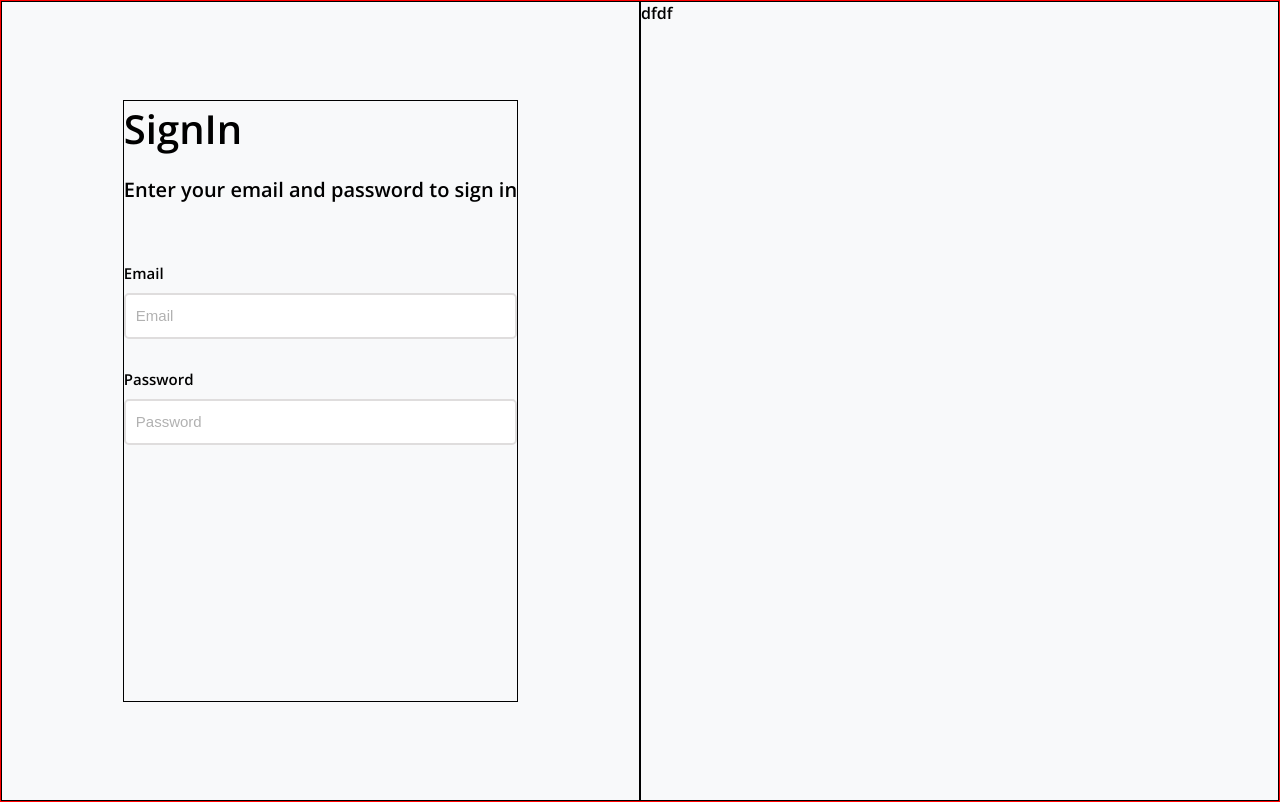
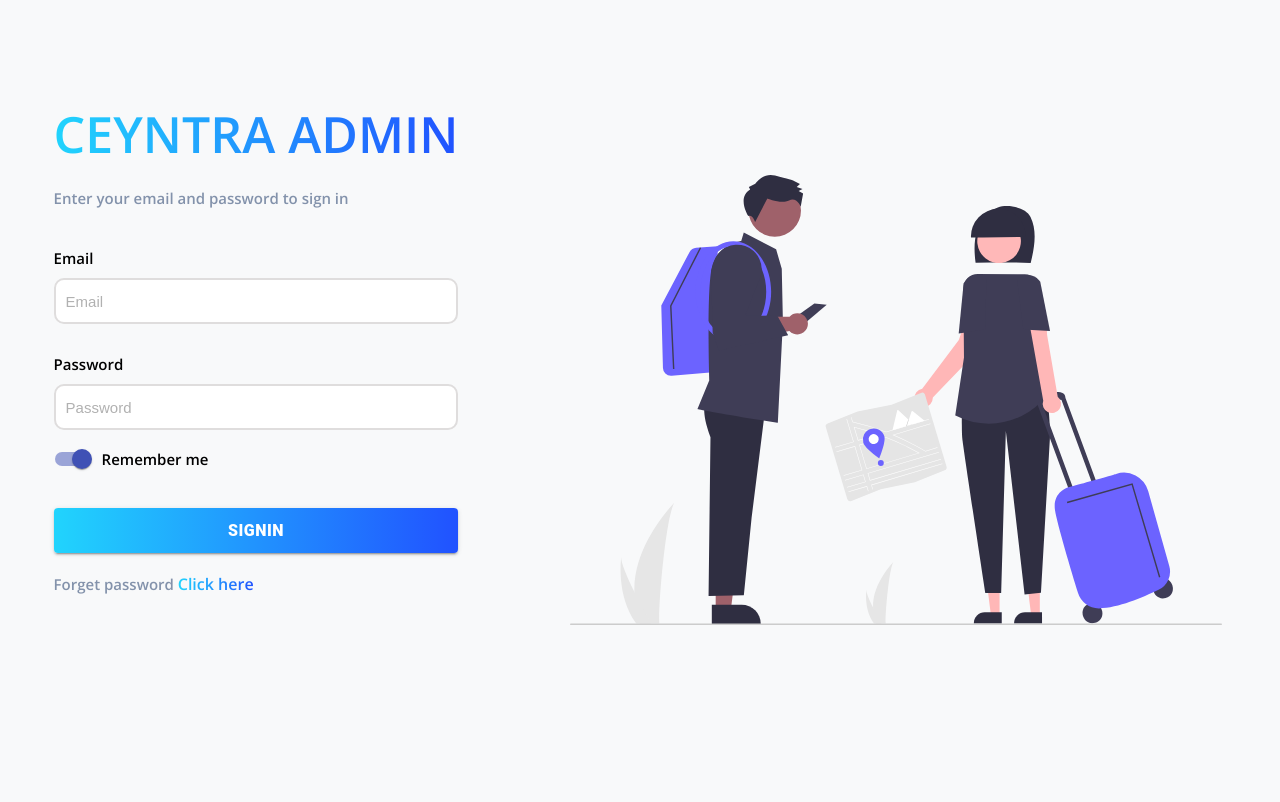
Before and after one commit to Ceyntra/ceyntra-admin-dashboard, a React (Create React App) app: page / in a window 1280 px wide. Built offline with nearby package versions, Linux system fonts and the light colour scheme.

Commit message:
login UI almost done

```diff
--- a/src/App.css
+++ b/src/App.css
@@ -3,110 +3,9 @@
 body {
   margin: 0;
 }
+.page-content {
+  position: relative;
+  left: 270px;
+  top: 70px;
+}
 /* //////////////////////////////////  login page styles /////////////////////////////////// */
-
-.loginPage-container {
-  border: 1px solid red;
-  height: 100vh;
-  display: flex;
-  /* margin: 0; */
-}
-
-.login-left {
-  width: 50%;
-
-  border: 1px solid black;
-  display: flex;
-  justify-content: center;
-  align-items: center;
-}
-
-.login-right {
-  width: 50%;
-  border: 1px solid black;
-}
-
-.login-signIn-container {
-  border: 1px solid black;
-  width: fit-content;
-  height: 600px;
-}
-.login-header {
-  font-size: 40px;
-  margin-bottom: 20px;
-}
-.login-sub-header {
-  font-size: 20px;
-  margin-bottom: 60px;
-}
-
-.login-email-container {
-  margin-bottom: 30px;
-}
-
-.login-email-text {
-  margin-bottom: 10px;
-  font-size: 15px;
-}
-
-.login-email-input-container {
-}
-.login-email-input {
-  border: 2px solid rgb(223, 221, 221);
-  outline: none;
-  height: 40px;
-  width: 96%;
-  border-radius: 5px;
-  padding-left: 10px;
-}
-
-.login-email-input::placeholder {
-  color: rgb(177, 177, 177);
-  opacity: 1; /* Firefox */
-  font-size: 15px;
-}
-
-.login-email-input:-ms-input-placeholder {
-  /* Internet Explorer 10-11 */
-  color: rgb(177, 177, 177);
-}
-
-.login-email-input::-ms-input-placeholder {
-  /* Microsoft Edge */
-  color: rgb(177, 177, 177);
-}
-
-.login-password-container {
-}
-
-.login-password-text {
-  margin-bottom: 10px;
-  font-size: 15px;
-}
-
-.login-password-input::placeholder {
-  color: rgb(177, 177, 177);
-  opacity: 1; /* Firefox */
-  font-size: 15px;
-}
-
-.login-password-input:-ms-input-placeholder {
-  /* Internet Explorer 10-11 */
-  color: rgb(177, 177, 177);
-}
-
-.login-password-input::-ms-input-placeholder {
-  /* Microsoft Edge */
-  color: rgb(177, 177, 177);
-}
-
-.login-password-input-container {
-}
-.login-password-input {
-  border: 2px solid rgb(223, 221, 221);
-  outline: none;
-  height: 40px;
-  width: 96%;
-  border-radius: 5px;
-  padding-left: 10px;
-}
--- a/src/App.js
+++ b/src/App.js
@@ -1,4 +1,4 @@
-import "./App.css";
+import "./css/login.css";
 import React from "react";
 import Login from "./Login";
 import Dashboard from "./pages/Dashboard";
--- a/src/Login.js
+++ b/src/Login.js
@@ -1,33 +1,39 @@
 import React from "react";
-import { createContext } from "react";
-import { useContext } from "react";
-import { useState } from "react";
+import { createContext, useContext, useState } from "react";
 import { useHistory } from "react-router-dom";
 import axios from "./service/axios";
 import { LoginContext } from "./states/LoginContext";
-import {
-  List,
-  ListItem,
-  Divider,
-  ListItemIcon,
-  makeStyles,
-} from "@material-ui/core";
 import "./App.css";
 
-const useStyles = makeStyles({
-  ht: {
-    height: "100%",
-  },
+import FormControlLabel from "@material-ui/core/FormControlLabel";
+import Switch from "@material-ui/core/Switch";
+import Button from "@material-ui/core/Button";
+import loginImage from "./assets/images/login.svg";
+
+// function
+function Login() {
+  const [state, setState] = React.useState({
+    checkedA: true,
+    checkedB: true,
   });
 
-function Login() {
+  const handleChange = (event) => {
+    setState({ ...state, [event.target.name]: event.target.checked });
+  };
+
+  const emailValidator =
+    /^(([^<>()\[\]\\.,;:\s@"]+(\.[^<>()\[\]\\.,;:\s@"]+)*)|(".+"))@((\[[0-9]{1,3}\.[0-9]{1,3}\.[0-9]{1,3}\.[0-9]{1,3}])|(([a-zA-Z\-0-9]+\.)+[a-zA-Z]{2,}))$/;
+  const passwordValidator = /^(?=.*\d)(?=.*[a-z])(?=.*[A-Z])[0-9a-zA-Z]{8,}$/;
+
   const [email, setemail] = useState("");
   const [password, setpassword] = useState("");
   const [loginError, setloginError] = useState(null);
   const history = useHistory();
 
   // login function
-  var login = async () => {
+  var login = async (e) => {
+    e.preventDefault();
+    console.log(emailValidator.test(email));
     await axios
       .post("/login", {
         email: email,
@@ -51,8 +57,6 @@ function Login() {
         }
       });
   };
-
-  const classes = useStyles();
 
   return (
     <div className="loginPage-container">
@@ -93,10 +97,20 @@ function Login() {
 
       <div className="login-left">
         <div className="login-signIn-container">
-          <div className="login-header">SignIn</div>
+          <div className="login-header">CEYNTRA ADMIN</div>
           <div className="login-sub-header">
             Enter your email and password to sign in
           </div>
+
+          {loginError != null ? (
+            <div className="login-error">{loginError}</div>
+          ) : (
+            <div>
+              <h1></h1>
+            </div>
+          )}
+
+          <form onSubmit={login} action="">
             <div className="login-email-container">
               <div className="login-email-text">Email</div>
               <div className="login-email-input-container">
@@ -104,6 +118,9 @@ function Login() {
                   placeholder="Email"
                   className="login-email-input"
                   type="text"
+                  onChange={(e) => {
+                    setemail(e.target.value);
+                  }}
                   name=""
                   id=""
                 />
@@ -116,16 +133,59 @@ function Login() {
                 <input
                   className="login-password-input"
                   type="text"
+                  onChange={(e) => {
+                    setpassword(e.target.value);
+                  }}
                   name=""
                   id=""
                   placeholder="Password"
                 />
               </div>
             </div>
+
+            <div className="login-remember-me-container">
+              <FormControlLabel
+                control={
+                  <Switch
+                    checked={state.checkedB}
+                    onChange={handleChange}
+                    name="checkedB"
+                    color="primary"
+                  />
+                }
+              />
+
+              <div className="login-remember-me-text">Remember me</div>
+            </div>
+
+            <Button
+              type="submit"
+              variant="contained"
+              color="primary"
+              style={{
+                width: "100%",
+                height: 45,
+                background: "linear-gradient(to right, #21D4FD, #2152FF)",
+                marginBottom: 20,
+                fontWeight: 800,
+                fontSize: 16,
+              }}
+            >
+              SignIn
+            </Button>
+          </form>
+
+          <div className="login-forget-password">
+            <span className="login-forget">Forget password </span>{" "}
+            <span className="login-clickHere">Click here</span>
+          </div>
+
           <div className="login-password-container"></div>
         </div>
       </div>
-      <div className="login-right">dfdf</div>
+      <div className="login-right">
+        <img className="login-img" src={loginImage} alt="" srcset="" />
+      </div>
     </div>
   );
 }
--- /dev/null
+++ b/src/css/login.css
@@ -0,0 +1,140 @@
+.loginPage-container {
+  /* border: 1px solid red; */
+  height: 100vh;
+  display: flex;
+  /* margin: 0; */
+}
+
+.login-left {
+  width: 40%;
+
+  /* border: 1px solid black; */
+  display: flex;
+  justify-content: center;
+  align-items: center;
+}
+
+.login-right {
+  width: 60%;
+  /* border: 1px solid black; */
+  display: flex;
+  justify-content: center;
+  align-items: center;
+}
+
+.login-signIn-container {
+  /* border: 1px solid black; */
+  width: fit-content;
+  height: 600px;
+}
+.login-header {
+  font-size: 50px;
+  margin-bottom: 20px;
+  background: linear-gradient(to right, #21d4fd, #2152ff);
+  -webkit-background-clip: text;
+  -webkit-text-fill-color: transparent;
+}
+.login-sub-header {
+  font-size: 15px;
+  margin-bottom: 40px;
+  color: #8392ab;
+}
+
+.login-email-container {
+  margin-bottom: 30px;
+}
+
+.login-email-text {
+  margin-bottom: 10px;
+  font-size: 15px;
+}
+
+.login-email-input {
+  border: 2px solid rgb(223, 221, 221);
+  outline: none;
+  height: 40px;
+  width: 96%;
+  border-radius: 10px;
+  padding-left: 10px;
+  font-size: 18px;
+}
+
+.login-password-container {
+  margin-bottom: 10px;
+}
+
+.login-password-text {
+  margin-bottom: 10px;
+  font-size: 15px;
+}
+
+.login-password-input {
+  border: 2px solid rgb(223, 221, 221);
+  outline: none;
+  height: 40px;
+  width: 96%;
+  border-radius: 10px;
+  padding-left: 10px;
+  font-size: 18px;
+}
+
+.login-remember-me-container {
+  display: flex;
+  /* border: 1px solid black; */
+  align-items: center;
+  margin-bottom: 30px;
+}
+
+.login-remember-me-text {
+  font-size: 15px;
+  margin-left: -15px;
+}
+
+.login-clickHere {
+  background: linear-gradient(to right, #21d4fd, #2152ff);
+  -webkit-background-clip: text;
+  -webkit-text-fill-color: transparent;
+}
+
+.login-forget {
+  color: #8392ab;
+  font-size: 15px;
+}
+
+.login-error {
+  color: red;
+  margin-bottom: 20px;
+  font-size: 15px;
+}
+
+.login-img {
+  width: 85%;
+}
+
+.login-password-input::placeholder {
+  color: rgb(177, 177, 177);
+  opacity: 1;
+  font-size: 15px;
+}
+
+.login-password-input:-ms-input-placeholder {
+  color: rgb(177, 177, 177);
+}
+
+.login-password-input::-ms-input-placeholder {
+  color: rgb(177, 177, 177);
+}
+
+.login-email-input::placeholder {
+  color: rgb(177, 177, 177);
+  opacity: 1;
+  font-size: 15px;
+}
+
+.login-email-input:-ms-input-placeholder {
+  color: rgb(177, 177, 177);
+}
+
+.login-email-input::-ms-input-placeholder {
+  color: rgb(177, 177, 177);
+}
```
Also changed, not shown: src/assets/images/login.svg (added). Lines whose indentation alone changed are shown as unchanged.
